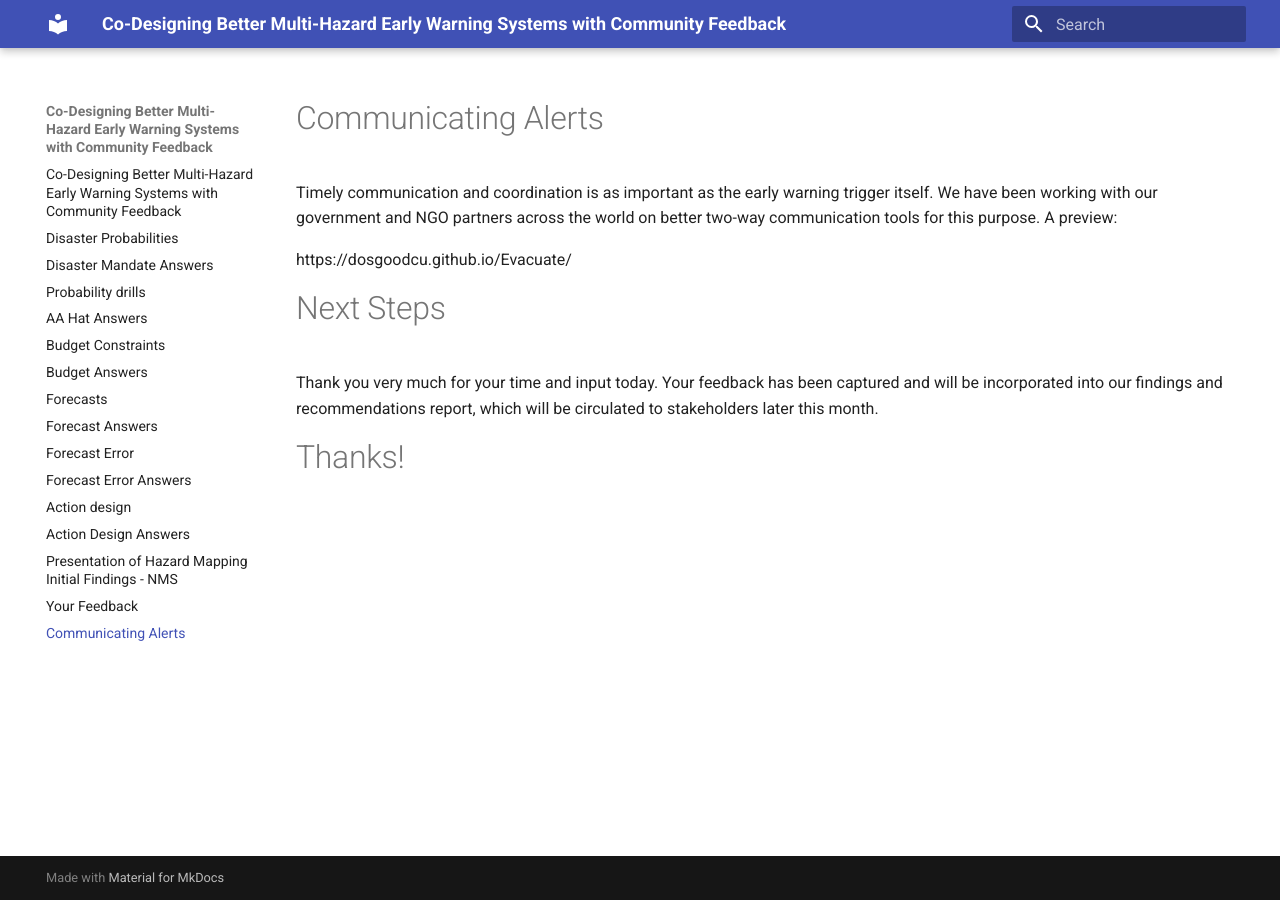
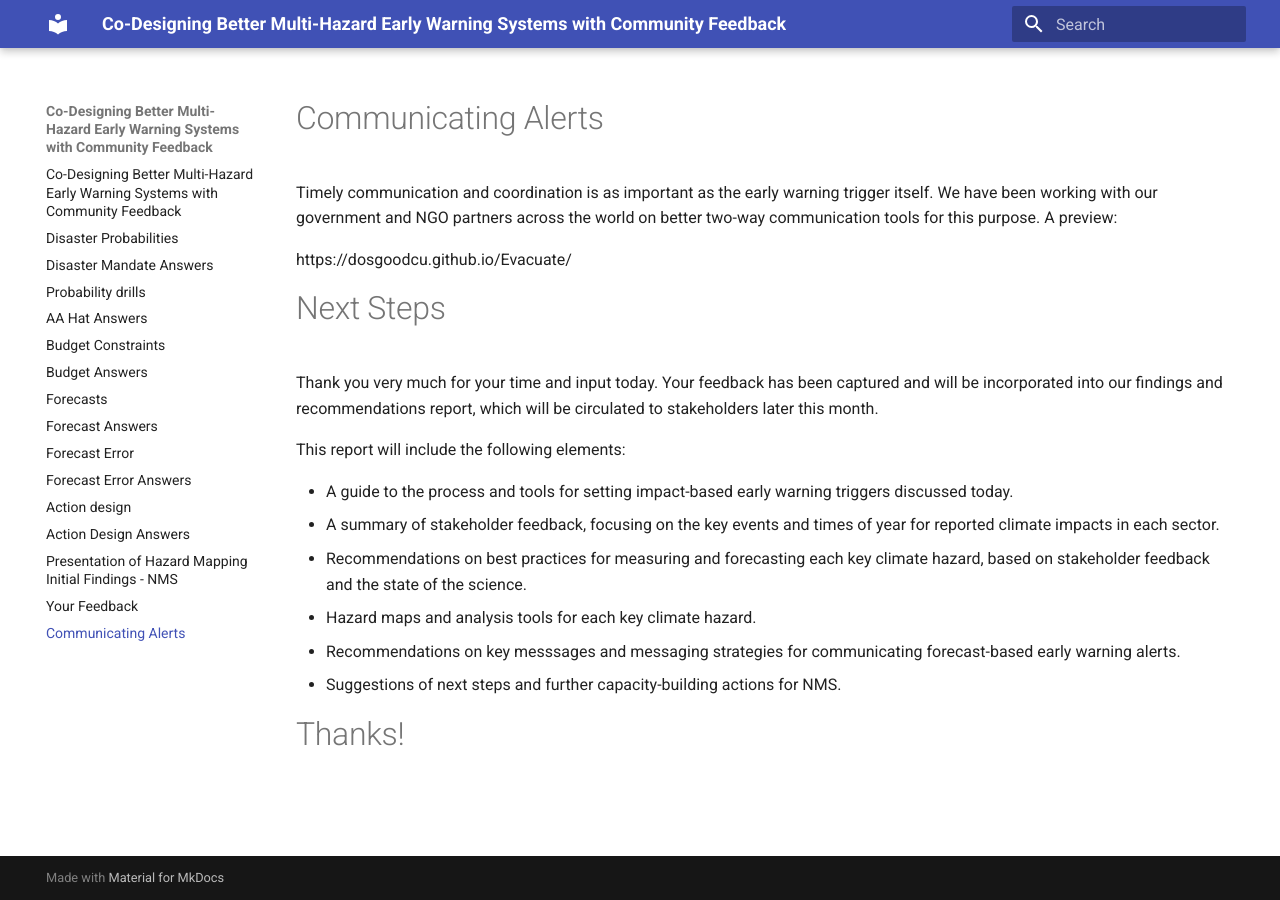
Before and after one commit to ccsfist/belize_stakeholders, an MkDocs documentation site: the page built from docs/communication.md, in a window 1280 px wide. Built offline with MkDocs 1.6.1 and Material for MkDocs 9.7.7, drawn with Linux system fonts in a browser that asks for light colours.

```diff
--- a/docs/communication.md
+++ b/docs/communication.md
@@ -8,4 +8,13 @@ https://dosgoodcu.github.io/Evacuate/
 
 Thank you very much for your time and input today. Your feedback has been captured and will be incorporated into our findings and recommendations report, which will be circulated to stakeholders later this month.
 
+This report will include the following elements:
+
+- A guide to the process and tools for setting impact-based early warning triggers discussed today.
+- A summary of stakeholder feedback, focusing on the key events and times of year for reported climate impacts in each sector.
+- Recommendations on best practices for measuring and forecasting each key climate hazard, based on stakeholder feedback and the state of the science.
+- Hazard maps and analysis tools for each key climate hazard.
+- Recommendations on key messsages and messaging strategies for communicating forecast-based early warning alerts.
+- Suggestions of next steps and further capacity-building actions for NMS.
+
 # Thanks!
```
Also changed, not shown: README.md (+8 -0 lines), docs/feedback.md (+1 -1 lines), site/communication/index.html, site/feedback/index.html, site/javascripts/slide_manager.js, site/search/search_index.json, 10 other files.
